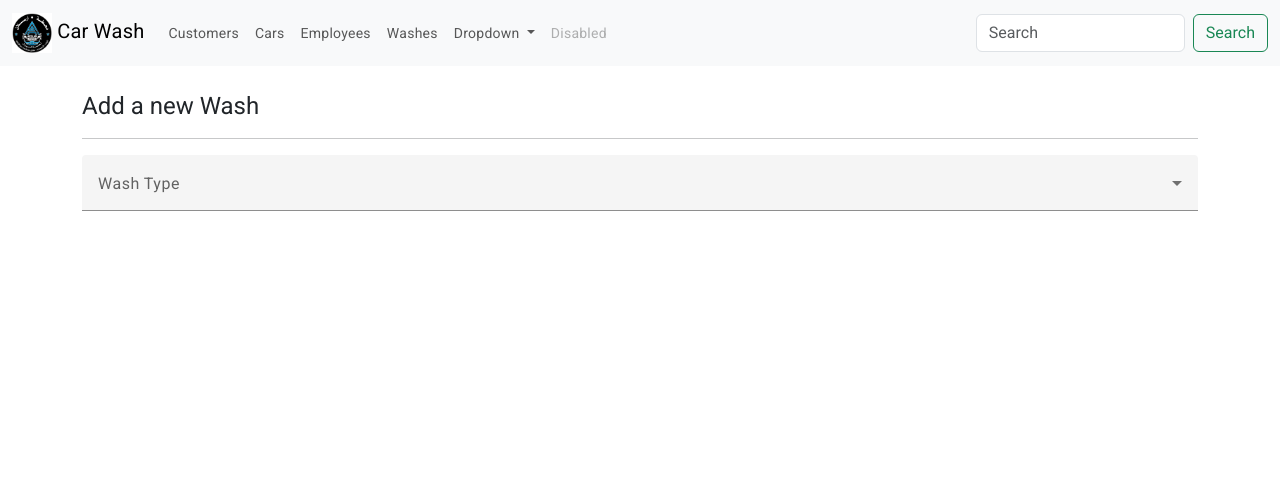
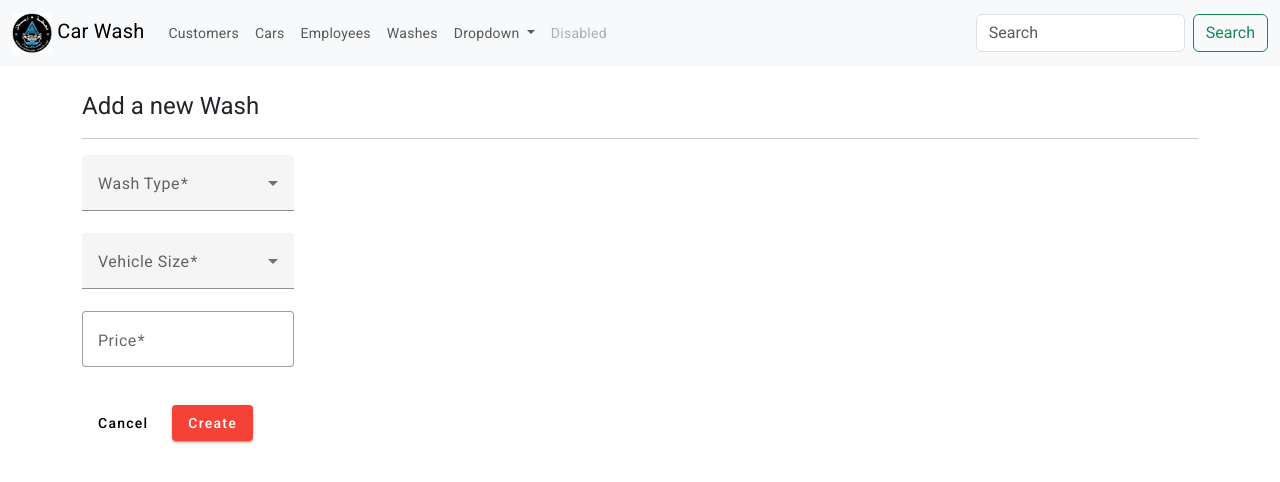
Before and after one commit to noxLam/LO.CarWash, an Angular app in the folder angular/carwash/: page /washes/create in a window 1280 px wide. Shown: the top 482 px of the page. Built offline with nearby package versions, Linux system fonts and the light colour scheme.

Commit message:
finished the add edit wash comp

```diff
--- a/angular/carwash/src/app/wash/add-edit-wash/add-edit-wash.component.html
+++ b/angular/carwash/src/app/wash/add-edit-wash/add-edit-wash.component.html
@@ -9,13 +9,39 @@
 
 <form [formGroup]="washForm" (ngSubmit)="submitForm()">
     <div class="row">
+      <div class="">
         <mat-form-field appearance="fill">
             <mat-label>Wash Type</mat-label>
-            <mat-select formControlName="washType">
+            <mat-select formControlName="washType" required>
               <mat-option *ngFor="let washType of washTypeEnum | enumToArray" [value]="washType.index">
                 {{ washType.name }}
               </mat-option>
             </mat-select>
           </mat-form-field>
+        </div>
+      <div class="">
+        <mat-form-field appearance="fill">
+            <mat-label>Vehicle Size</mat-label>
+            <mat-select formControlName="vehicleSize" required>
+              <mat-option *ngFor="let vehicleSize of vehicleSizeEnum | enumToArray" [value]="vehicleSize.index">
+                {{ vehicleSize.name }}
+              </mat-option>
+            </mat-select>
+          </mat-form-field>
+        </div>
+        <div class="">
+          <mat-form-field appearance="outline">
+            <mat-label>Price</mat-label>
+            <input matInput formControlName="price" required>
+            <mat-error>Price is required</mat-error>
+          </mat-form-field>
+        </div>
+<div class="mt-3">
+  <button class="me-2" [routerLink]="['/washes']" mat-flat-button>Cancel</button>
+  <button mat-raised-button color="warn" type="submit">
+    <span *ngIf="pageMode == pageModeEnum.Create">Create</span>
+    <span *ngIf="pageMode == pageModeEnum.Edit">Edit</span>
+  </button>
+</div>
     </div>
 </form>
--- a/angular/carwash/src/app/wash/add-edit-wash/add-edit-wash.component.ts
+++ b/angular/carwash/src/app/wash/add-edit-wash/add-edit-wash.component.ts
@@ -1,6 +1,6 @@
 import { HttpErrorResponse } from '@angular/common/http';
 import { Component, OnInit } from '@angular/core';
-import { FormBuilder, FormGroup } from '@angular/forms';
+import { FormBuilder, FormGroup, Validators } from '@angular/forms';
 import { ActivatedRoute, Router } from '@angular/router';
 import { PageMode } from 'src/app/enums/pageMod.enum';
 import { Size } from 'src/app/enums/size.enum';
@@ -91,9 +91,9 @@ export class AddEditWashComponent implements OnInit{
   private buildForm() {
     this.washForm = this.fb.group({
       id: [0],
-      washType: [''],
-      vehicleSize: [''],
-      price: ['']
+      washType: ['', Validators.required],
+      vehicleSize: ['', Validators.required],
+      price: ['', Validators.required]
     });
   }
 
--- a/angular/carwash/src/app/wash/wash.component.html
+++ b/angular/carwash/src/app/wash/wash.component.html
@@ -7,14 +7,14 @@
 <table class="table">
     <thead>
         <tr>
+            <th>Wash Services</th>
             <th>Price</th>
-            <th>Wash Services</th>
         </tr>
     </thead>
     <tbody>
         <tr *ngFor="let wash of washes">
-            <td>{{ wash.price }}</td>
             <td>{{ wash.washService }}</td>
+            <td>{{ wash.price }} JD</td>
         </tr>
     </tbody>
 </table>
--- a/angular/carwash/src/app/wash/wash.component.ts
+++ b/angular/carwash/src/app/wash/wash.component.ts
@@ -1,6 +1,7 @@
 import { HttpErrorResponse } from '@angular/common/http';
 import { Component, OnInit } from '@angular/core';
 import { ActivatedRoute } from '@angular/router';
+import { Size } from '../enums/size.enum';
 import { WashType } from '../enums/washType.enum';
 import { WashList } from '../models/washes/washList.model';
 import { WashService } from '../services/wash.service';
@@ -14,6 +15,7 @@ export class WashComponent implements OnInit{
 
   washes: WashList[] = [];
   washType = WashType;
+  vehicleSize = Size;
   showSpinner: boolean = true;
 
   constructor (
```
